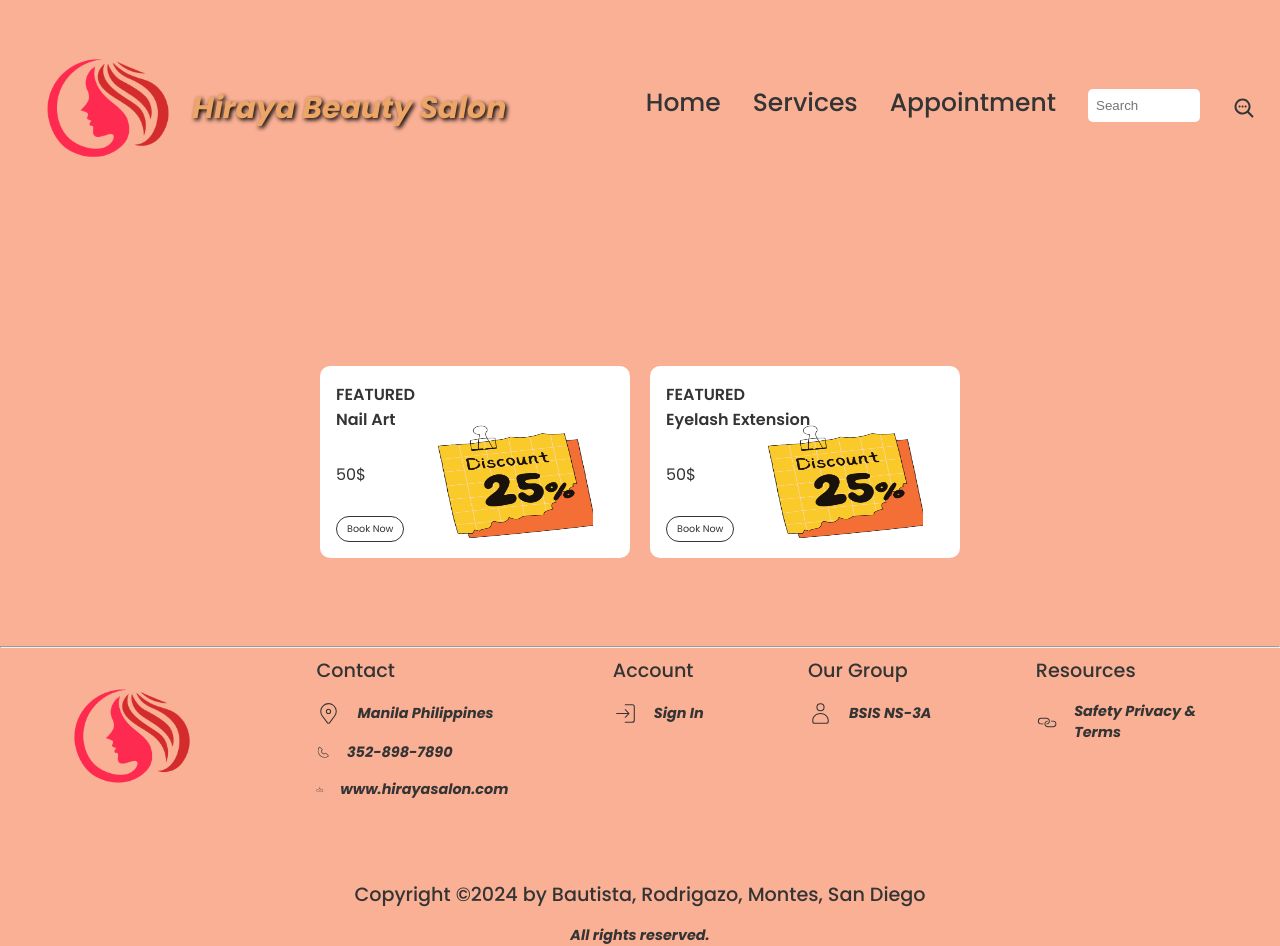
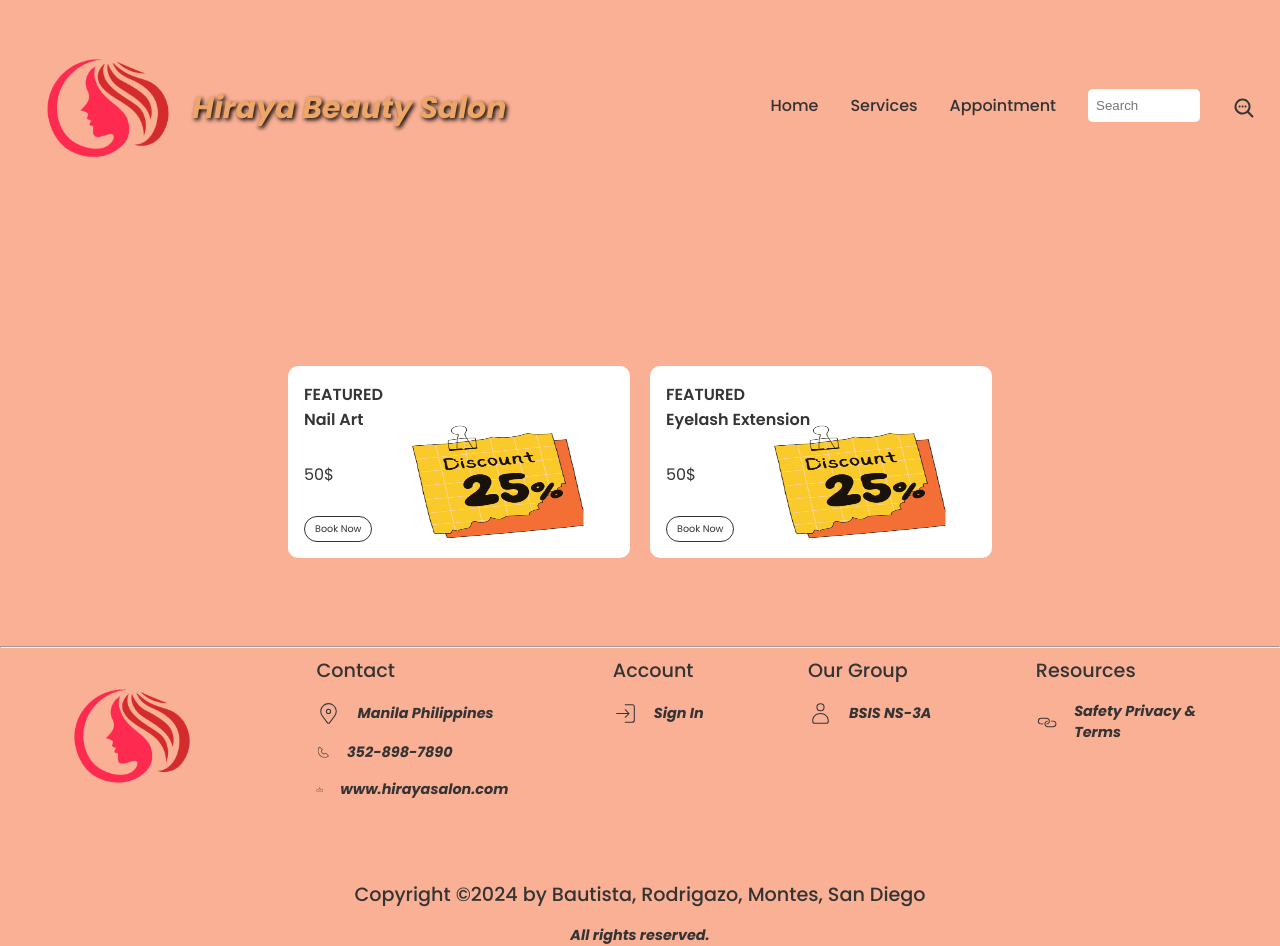
Before and after one commit to imvelvet22/Web-Development-Online-Appointment, a React (Create React App) app in the folder appointmentsettler/: page / in a window 1280 px wide. Built offline with nearby package versions, Linux system fonts and the light colour scheme.

Commit message:
17 commit

```diff
--- a/appointmentsettler/src/components/Slider/Slider.css
+++ b/appointmentsettler/src/components/Slider/Slider.css
@@ -294,3 +294,13 @@
         display: block;
     }
 }
+
+
+@media (min-width: 826px) {
+    .s-container .swiper{
+        width: 55%;
+        height: 12rem;
+        position: unset;
+    }
+
+}
--- a/appointmentsettler/src/components/header/Header.jsx
+++ b/appointmentsettler/src/components/header/Header.jsx
@@ -33,11 +33,11 @@ const Header = () => {
 
         <div className={css.menu}>
 
-            <li><Link to="/about" >Home</Link></li>
+            <li><Link to="/about" className={css.homeLink}>Home</Link></li>
             <li>
-               <Link to="/services" >Services</Link>
+               <Link to="/services" className={css.servicesLink}>Services</Link>
              </li>
-            <li><Link to="/appointment" >Appointment</Link></li>
+            <li><Link to="/appointment" className={css.appointmentLink}>Appointment</Link></li>
 
         </div>
         <input type="text" className={css.search} placeholder="Search"/>
--- a/appointmentsettler/src/components/header/Header.module.css
+++ b/appointmentsettler/src/components/header/Header.module.css
@@ -77,7 +77,34 @@
   }
 
 
+  .homeLink,
+  .servicesLink,
+  .appointmentLink {
+    text-decoration: none;
+    color: #333; /* Default color */
+    font-size: 16px; /* Default font size */
+  }
+
+  .homeLink:active,
+    .servicesLink:active,
+  .appointmentLink:active {
+    color: #ff0000; /* Change the color to your desired color */
 }
+}
+
+/* Media queryyyyyyyyyyyyyyyyyyyyyyyyyyyyyyyyyyyyyyyyyyyyyyyy */
+@media (max-width: 699px) {
+  .homeLink{
+    display: none;
+  }
+  .servicesLink{
+    display: none;
+  }
+  .appointmentLink{
+    display: none;
+  }
+}
+
 
 
 /* Media queryyyyyyyyyyyyyyyyyyyyyyyyyyyyyyyyyyyyyyyyyyyyyyyy */
@@ -98,7 +125,7 @@
     font-size: small;
     position: absolute;
     margin-top: 30px;
-    top: 0; /* Set top property to ensure it stays in the same vertical position */
+    top: 0;
   }
 
   .menu {
@@ -161,22 +188,22 @@
         display: none;
     }
 
-    /* CSS */
+
 .menu li {
   display: inline-block;
-  margin-right: 20px; /* Adjust the margin as needed */
-  font-size: 16px; /* Set the desired font size */
+  margin-right: 20px;
+  font-size: 16px;
 }
 
 .menu li a {
   text-decoration: none;
-  color: black; /* Set the desired text color */
+  color: black;
 }
 
 /* Increase the font size for the "Services" and "Appointment" links */
 .menu li:nth-child(2) a,
 .menu li:nth-child(3) a {
-  font-size: 18px; /* Set the desired font size for "Services" and "Appointment" links */
+  font-size: 100px;
 }
 
 .menu {
@@ -186,16 +213,10 @@
 }
 }
 
-@media (min-width: 1621px) {
-  .s-container .swiper-button-prev{ /* This is the swiper button */
-    left: 1rem;
-    color: black;
-    display: none;
-}
-
-.s-container .swiper-button-next{ /* This is the swiper button */
-    right: 1rem;
-    color: black;
-    display: none;
+@media (min-width: 826px) {
+.menu li a {
+  text-decoration: none;
+  color: #333; /* Adjust the color as needed */
+  font-size: 16px; /* Change the font size as needed */
 }
 }
```
